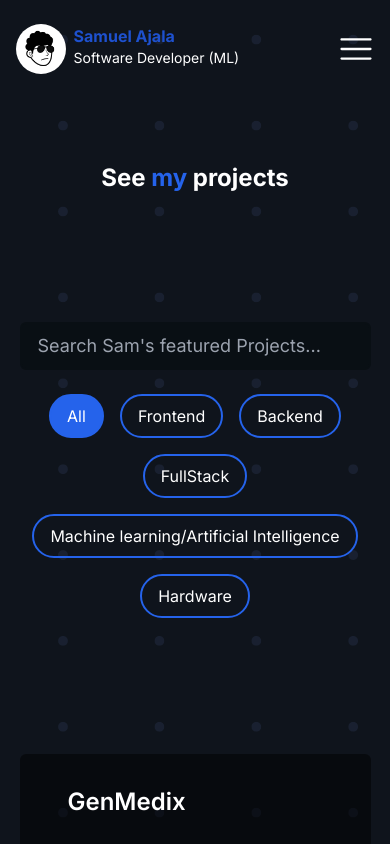
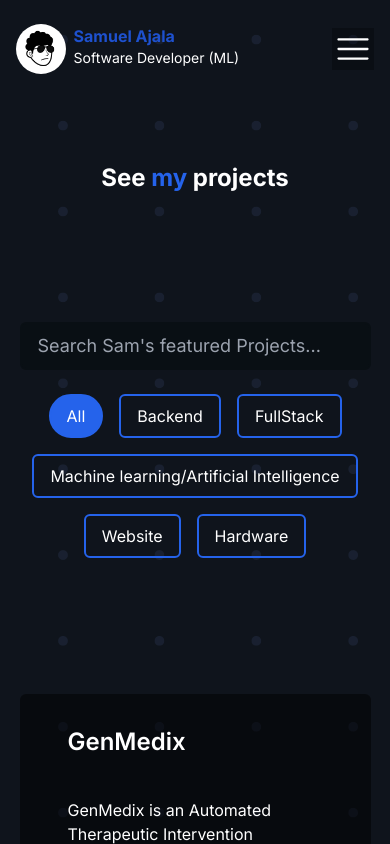
Before and after one commit to samuelajala01/portfolio-v4, a Next.js app: page /projects in a window 390 px wide. Shown: the top 844 px of the page. Built offline with nearby package versions, Linux system fonts and the light colour scheme.

Commit message:
feat: update project tags for clarity and improve Navbar button styling

```diff
--- a/src/app/projects/page.jsx
+++ b/src/app/projects/page.jsx
@@ -11,7 +11,7 @@ const projectList = [
     desc: "GenMedix is an Automated Therapeutic Intervention Software designed to help users recover and restore their mental health using AI, performance tracking, and personalised recommendations.",
     type: "team",
     tools: ["Python", "React", "Tailwind"],
-    tags: ["Frontend", "Backend", "FullStack", "Machine learning/Artificial Intelligence"],
+    tags: ["Backend", "FullStack", "Machine learning/Artificial Intelligence"],
   },
   {
     title: "Vidly Backend",
@@ -27,7 +27,7 @@ const projectList = [
     desc: "Website for the Nigerian Innovative Hardware Development Society.",
     type: "team",
     tools: ["React", 'Tailwind'],
-    tags: ["Frontend"],
+    tags: ["Website"],
   },
   {
     title: "Object Classifier using CNN",
@@ -51,7 +51,7 @@ const projectList = [
     desc: "A Fullstack Faculty Journal website for the Lagos State University which allows Lecturers and Students publish journals.",
     type: "team",
     tools: ["React", "Tailwind"],
-    tags: ["Frontend", "Backend", "FullStack"],
+    tags: ["FullStack"],
   },
   {
     title: "Language Identification Model",
@@ -76,7 +76,7 @@ const projectList = [
     desc: "current portfolio page.",
     type: "solo",
     tools: ["Next js", "Tailwind"],
-    tags: ["Frontend"],
+    tags: ["Website"],
   },
 
   {
@@ -93,7 +93,7 @@ const projectList = [
     desc: "landing page clone of the metabnb site",
     type: "solo",
     tools: ["React", "CSS"],
-    tags: ["Frontend"],
+    tags: ["Website"],
   },
 
 ];
@@ -144,7 +144,7 @@ const Projects = () => {
             <button
               key={tag}
               onClick={() => handleTagClick(tag)}
-              className={`m-2 px-4 py-2 border-blue-600 border-2 rounded-full ${selectedTag === tag ? 'bg-blue-600 text-white' : 'text-white'}`}
+              className={`m-2 px-4 py-2 border-blue-600 border-2 rounded-md ${selectedTag === tag ? 'bg-blue-600 text-white' : 'text-white'}`}
             >
               {tag}
             </button>
--- a/src/components/Navbar.jsx
+++ b/src/components/Navbar.jsx
@@ -88,15 +88,15 @@ const Navbar = () => {
         </div>
         {/* Mobile Menu Button */}
         <button
-          className="md:hidden text-white focus:outline-none transition-transform duration-500 ease-in-out hover:scale-110"
+          className="md:hidden text-white focus:outline-none transition-transform duration-500 ease-in-out hover:scale-110 p-[0.2rem] bg-black/30"
           onClick={toggleMenu}
         >
           {isOpen ? (
-            <span className="text-4xl transition-transform duration-500 ease-in-out transform rotate-90">
+            <span className="text-4xl transition-transform duration-500 ease-in-out transform rotate-90 text-white">
               <RiCloseLargeLine />
             </span>
           ) : (
-            <span className="text-4xl transition-transform duration-500 ease-in-out transform">
+            <span className="text-4xl transition-transform duration-500 ease-in-out transform text-white">
               <RxHamburgerMenu />
             </span>
           )}
@@ -106,9 +106,7 @@ const Navbar = () => {
       {isMounted && (
         <div
           className={`md:hidden fixed inset-0 z-40 transform transition-all duration-500 ease-in-out ${
-            isOpen
-              ? "translate-y-0 opacity-100"
-              : "-translate-y-full opacity-0"
+            isOpen ? "translate-y-0 opacity-100" : "-translate-y-full opacity-0"
           }`}
         >
           {/* Menu Content */}
```
